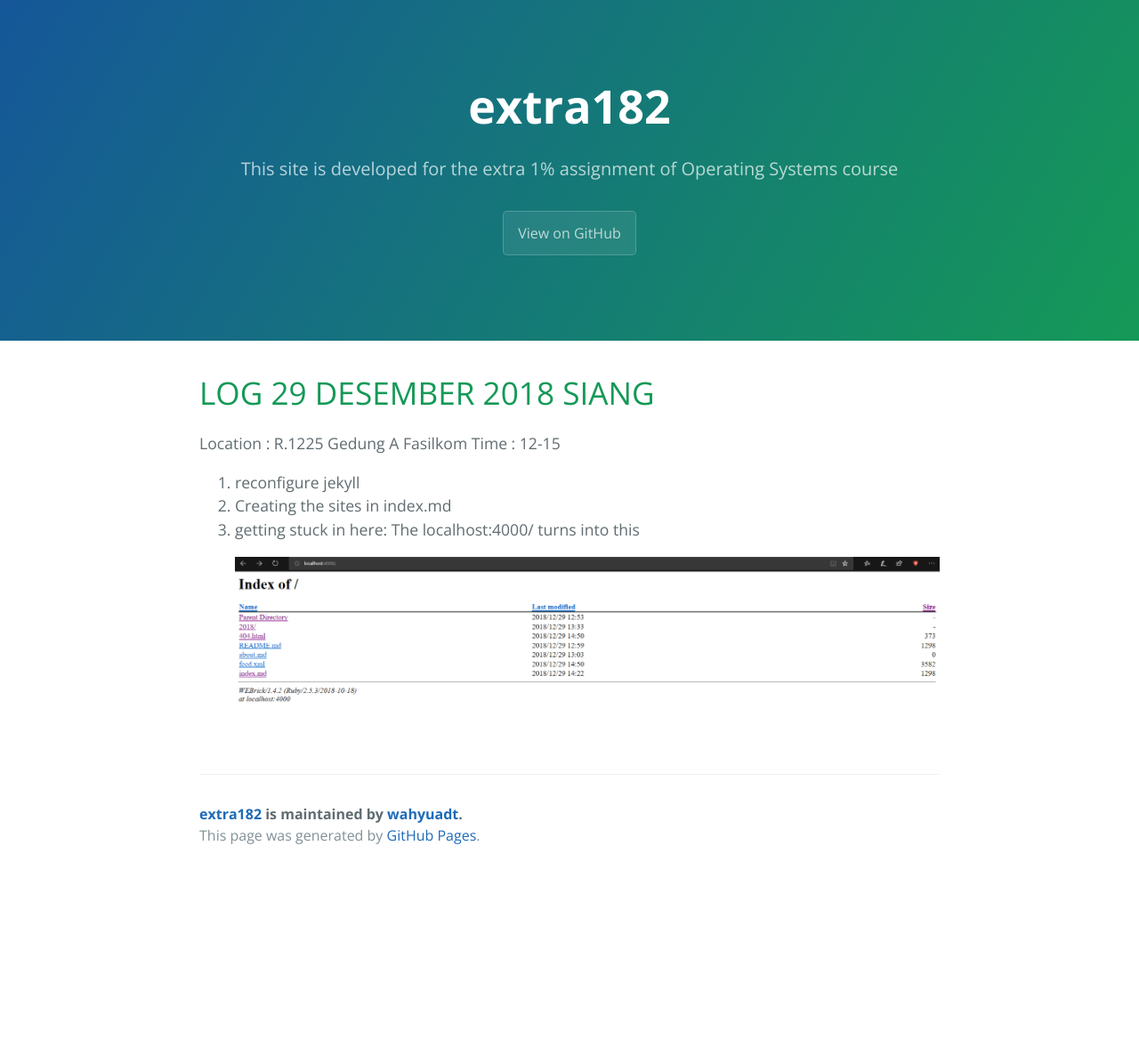
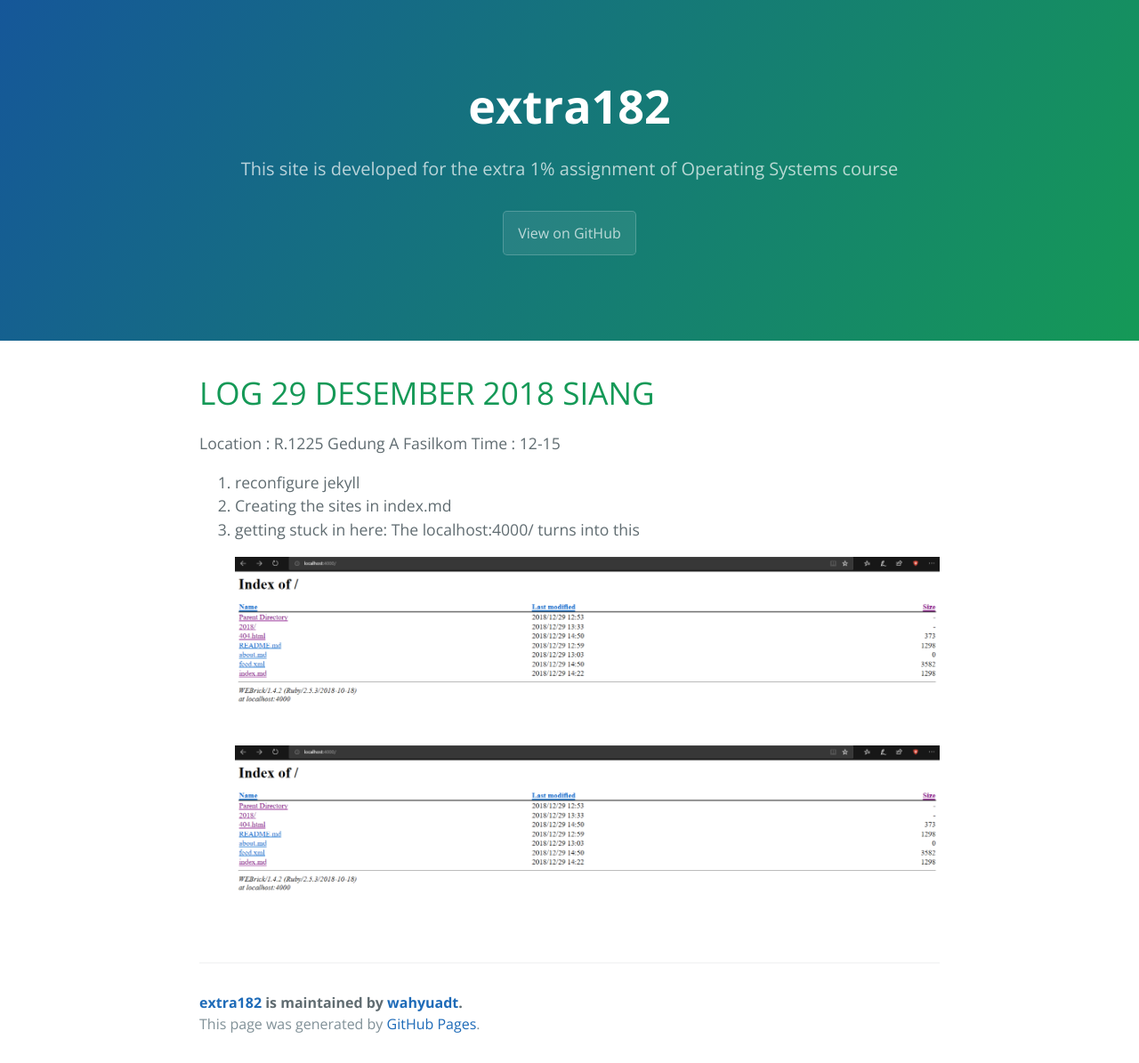
Before and after one commit to wahyuadt/extra182, a Jekyll site: the page built from _posts/2018-12-29-Log-Harian-Siang.md, in a window 1280 px wide. Shown: the whole page at 89% size. Built offline with Jekyll 4.4.1, drawn with Linux system fonts in a browser that asks for light colours; our own code applies the rules of GitHub Pages for plain Markdown files; before the commit the page ends 983 px from its top, so only the background shows below that.

Commit message:
Revising and Editing the Posts file

```diff
--- a/_posts/2018-12-29-Log-Harian-Siang.md
+++ b/_posts/2018-12-29-Log-Harian-Siang.md
@@ -8,5 +8,5 @@ Time : 12-15
 3. getting stuck in here:
    The localhost:4000/ turns into this
 
-
+	![img](https://github.com/wahyuadt/extra182/blob/master/_posts/img/Sketch1.png)
 	![image](/assets/images/Sketch1.png)
```
